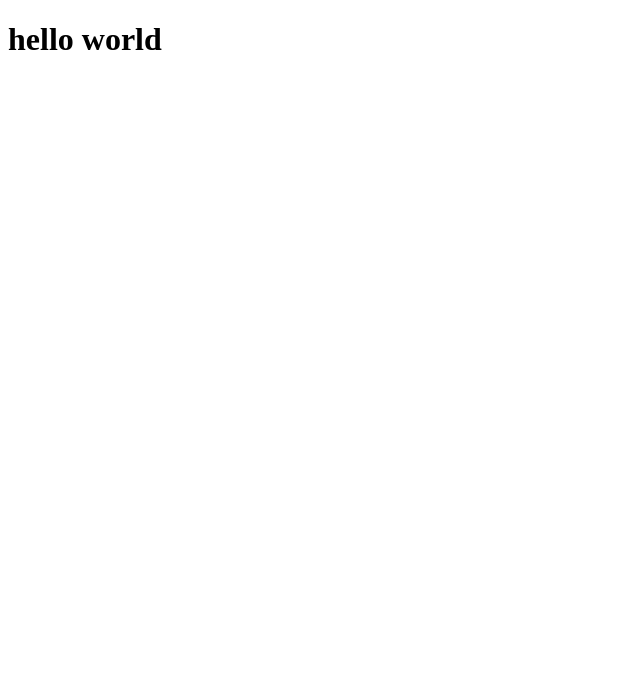
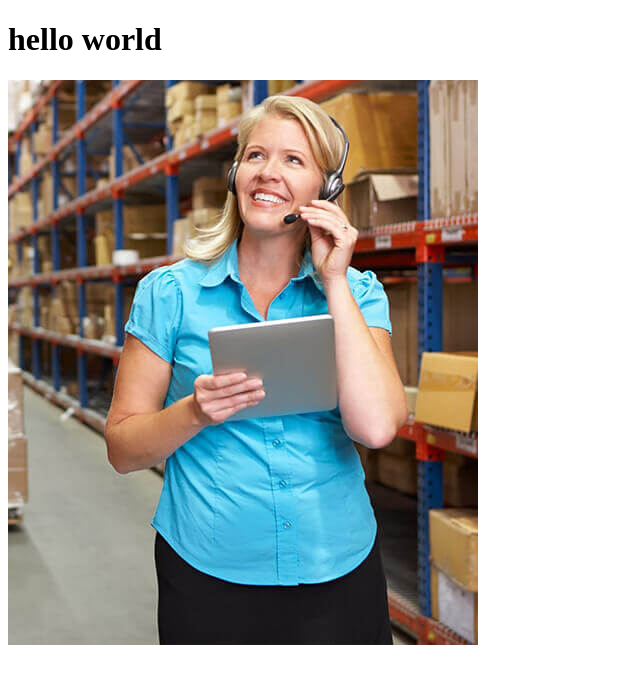
Before and after one commit to Naimcoder/my_new_code, a plain HTML site: page index.html in a window 1280 px wide. Shown: the whole page, without its empty margins (0-640 px from the left). Drawn offline with Linux system fonts and the light colour scheme.

Commit message:
image add

```diff
--- a/index.html
+++ b/index.html
@@ -8,5 +8,6 @@
 </head>
 <body>
      <h1>hello world</h1>
+     <img src="about.jpg" alt="about">
 </body>
 </html>
```
Also changed, not shown: about.jpg (added).
